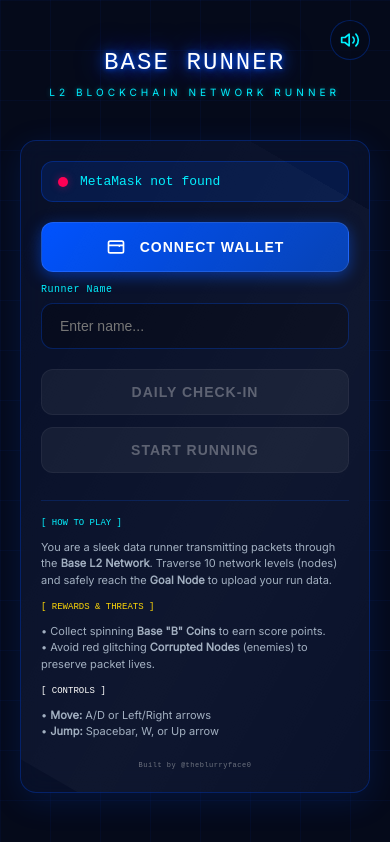
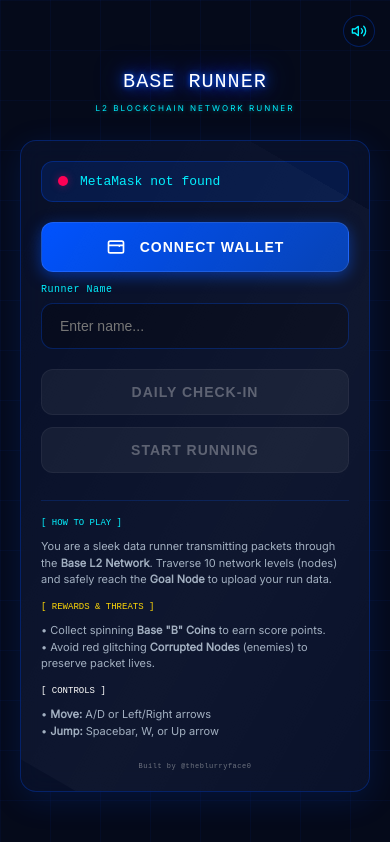
Before and after one commit to YoBlurryface/based-runner, a website built with Vite: page index.html in a window 390 px wide. Built offline with nearby package versions, Linux system fonts and the light colour scheme; a small style sheet from the web is missing.

Commit message:
Style logo and speaker button responsively to prevent mobile overlap

```diff
--- a/index.html
+++ b/index.html
@@ -744,13 +744,33 @@
     /* RESPONSIVE HANDLING */
     @media (max-width: 768px) {
       .logo-title {
-        font-size: 24px;
+        font-size: 20px;
+        letter-spacing: 1px;
+      }
+      .logo-subtitle {
+        font-size: 8px;
+        letter-spacing: 2px;
+      }
+      .logo-container {
+        margin-top: 20px;
+        margin-bottom: 25px;
+        padding: 0 10px;
       }
       .glass-card {
         padding: 20px;
       }
       #mobile-controls {
         display: flex;
+      }
+      .sound-toggle {
+        top: 15px;
+        right: 15px;
+        width: 32px;
+        height: 32px;
+      }
+      .sound-toggle svg {
+        width: 16px;
+        height: 16px;
       }
     }
   </style>
```
